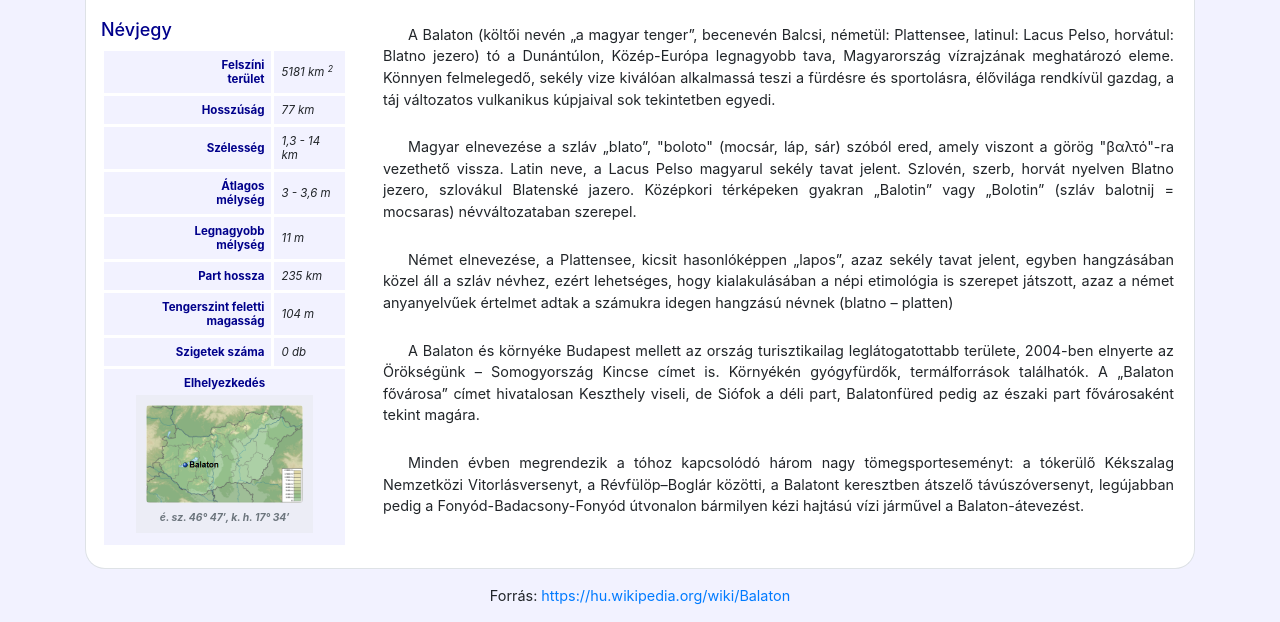
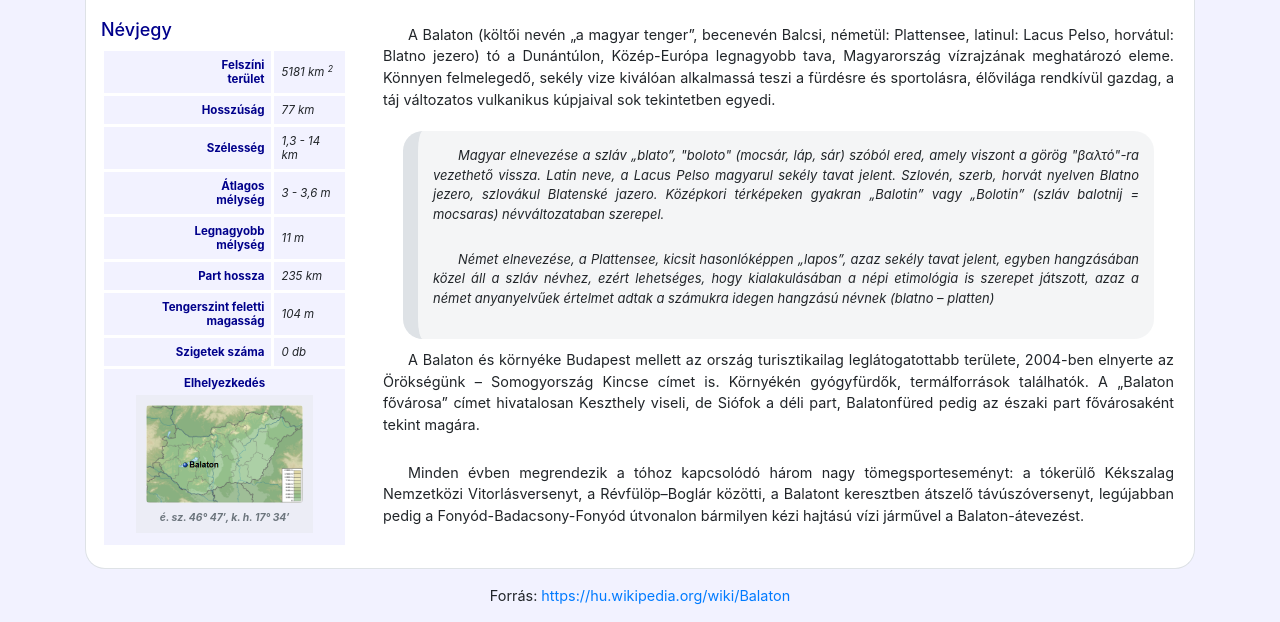
Before and after one commit to Futiqaah55/Balaton, a plain HTML site: page index.html in a window 1280 px wide. Shown: the part 229-851 px from the top of the page. Drawn offline with Linux system fonts and the light colour scheme.

Commit message:
Update index.html

```diff
--- a/index.html
+++ b/index.html
@@ -85,13 +85,10 @@
           </div>
           <div class="col-md-8 col-xl-9">
             <p>A Balaton (költői nevén „a magyar tenger”, becenevén Balcsi, németül: Plattensee, latinul: Lacus Pelso, horvátul: Blatno jezero) tó a Dunántúlon, Közép-Európa legnagyobb tava, Magyarország vízrajzának meghatározó eleme. Könnyen felmelegedő, sekély vize kiválóan alkalmassá teszi a fürdésre és sportolásra, élővilága rendkívül gazdag, a táj változatos vulkanikus kúpjaival sok tekintetben egyedi.</p>
-            <blackquote>
+            <blockquote>
             <p>Magyar elnevezése a szláv „blato”, "boloto" (mocsár, láp, sár) szóból ered, amely viszont a görög "βαλτό"-ra vezethető vissza. Latin neve, a Lacus Pelso magyarul sekély tavat jelent. Szlovén, szerb, horvát nyelven Blatno jezero, szlovákul Blatenské jazero. Középkori térképeken gyakran „Balotin” vagy „Bolotin” (szláv balotnij = mocsaras) névváltozataban szerepel.</p>
-           </blackquote>
-
-           <blackquote>
             <p>Német elnevezése, a Plattensee, kicsit hasonlóképpen „lapos”, azaz sekély tavat jelent, egyben hangzásában közel áll a szláv névhez, ezért lehetséges, hogy kialakulásában a népi etimológia is szerepet játszott, azaz a német anyanyelvűek értelmet adtak a számukra idegen hangzású névnek (blatno – platten)</p>
-            </blackquote>
+            </blockquote>
             <p>A Balaton és környéke Budapest mellett az ország turisztikailag leglátogatottabb területe, 2004-ben elnyerte az Örökségünk – Somogyország Kincse címet is. Környékén gyógyfürdők, termálforrások találhatók. A „Balaton fővárosa” címet hivatalosan Keszthely viseli, de Siófok a déli part, Balatonfüred pedig az északi part fővárosaként tekint magára.</p>
             <p>Minden évben megrendezik a tóhoz kapcsolódó három nagy tömegsporteseményt: a tókerülő Kékszalag Nemzetközi Vitorlásversenyt, a Révfülöp–Boglár közötti, a Balatont keresztben átszelő távúszóversenyt, legújabban pedig a Fonyód-Badacsony-Fonyód útvonalon bármilyen kézi hajtású vízi járművel a Balaton-átevezést.</p>
           </div>
```
